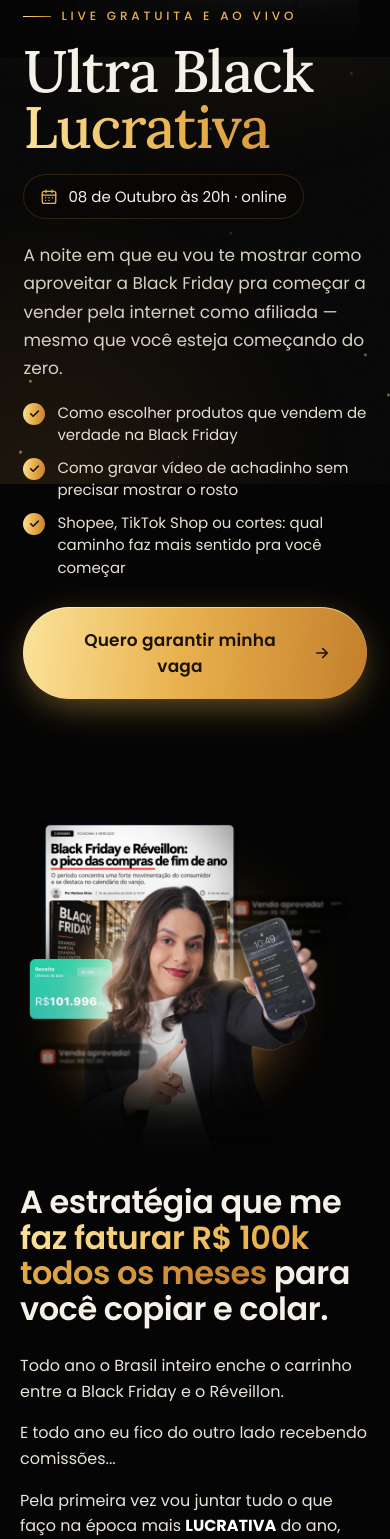
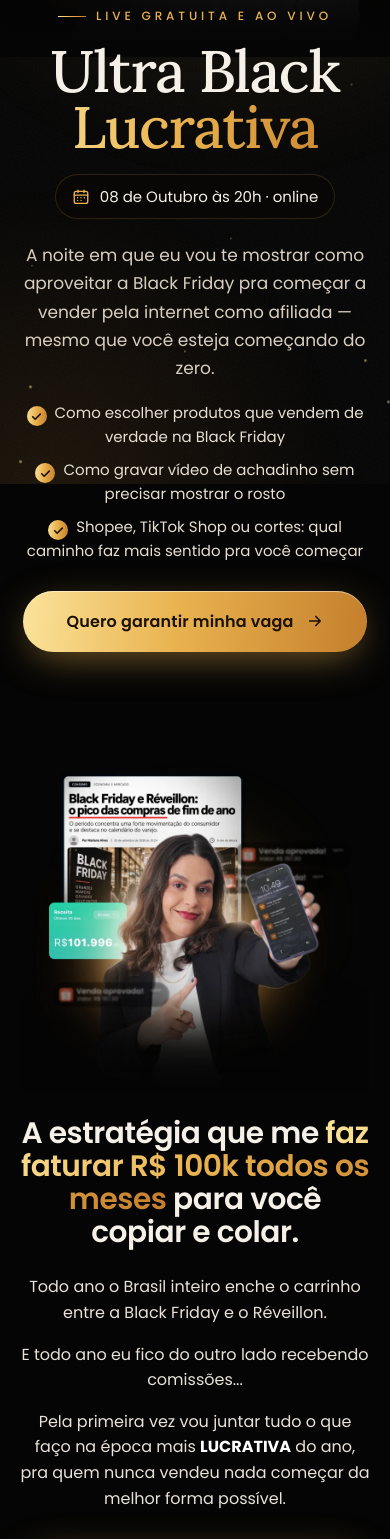
Before and after one commit to pedrosilva1463758/ultra-black-lucrativa, a Next.js app: page / in a window 390 px wide. Shown: the part 360-1899 px from the top of the page. Built offline with nearby package versions, Linux system fonts and the light colour scheme.

Commit message:
atualização

```diff
--- a/app/globals.css
+++ b/app/globals.css
@@ -428,7 +428,7 @@ tbody tr:hover { background: rgba(233,178,79,.05); }
   width: 118%; max-width: 820px; height: auto; display: block; margin-left: -6%;
   -webkit-mask-image: linear-gradient(180deg, #000 72%, transparent 100%); mask-image: linear-gradient(180deg, #000 72%, transparent 100%);
 }
-.sec2-title { font-family: var(--font-sans); font-weight: 600; font-size: clamp(32px, 3.6vw, 52px); line-height: 1.12; letter-spacing: -0.015em; margin-bottom: 26px; }
+.sec2-title { font-family: var(--font-sans); font-weight: 600; font-size: clamp(28px, 2.8vw, 42px); line-height: 1.12; letter-spacing: -0.015em; margin-bottom: 26px; }
 .sec2-copy p { font-size: clamp(16px, 1.35vw, 19px); line-height: 1.6; color: #e8e2d8; margin-bottom: 16px; max-width: 560px; }
 .sec2-copy p b { color: #fff; }
 .sec2-copy .btn-gold { margin-top: 14px; }
@@ -437,3 +437,21 @@ tbody tr:hover { background: rgba(233,178,79,.05); }
   .sec2-media img { width: 112%; max-width: 560px; margin-left: -6%; }
   .sec2-copy .btn-gold { width: 100%; justify-content: center; }
 }
+
+/* ---------- Mobile: tudo centralizado ---------- */
+@media (max-width: 900px) {
+  .sec2-title { font-size: clamp(28px, 7.6vw, 38px); }
+  .hero.capture .hero-copy, .sec2, .sec2-copy, .capture-done { text-align: center; }
+  .hero.capture .hero-copy .eyebrow, .capture-done .eyebrow { justify-content: center; }
+  .hero.capture .date-chip { margin-left: auto; margin-right: auto; }
+  .hero.capture .date-chip { display: flex; width: fit-content; }
+  .capture-sub, .sec2-copy p { margin-left: auto; margin-right: auto; }
+  .bullets { margin-left: auto; margin-right: auto; justify-items: center; }
+  .bullets li { display: block; text-align: center; }
+  .bullets li span { display: inline-grid; vertical-align: -5px; margin-right: 8px; width: 20px; height: 20px; }
+  .hero.capture .cta-row { justify-content: center; }
+  .btn-gold.cta-big { font-size: 16px; padding: 18px 20px; white-space: nowrap; }
+  .sec2 { overflow: hidden; }
+  .sec2-media img { width: 100%; max-width: 480px; margin-left: 0; }
+  .capture-done .seal.small { margin-left: auto; margin-right: auto; }
+}
```
